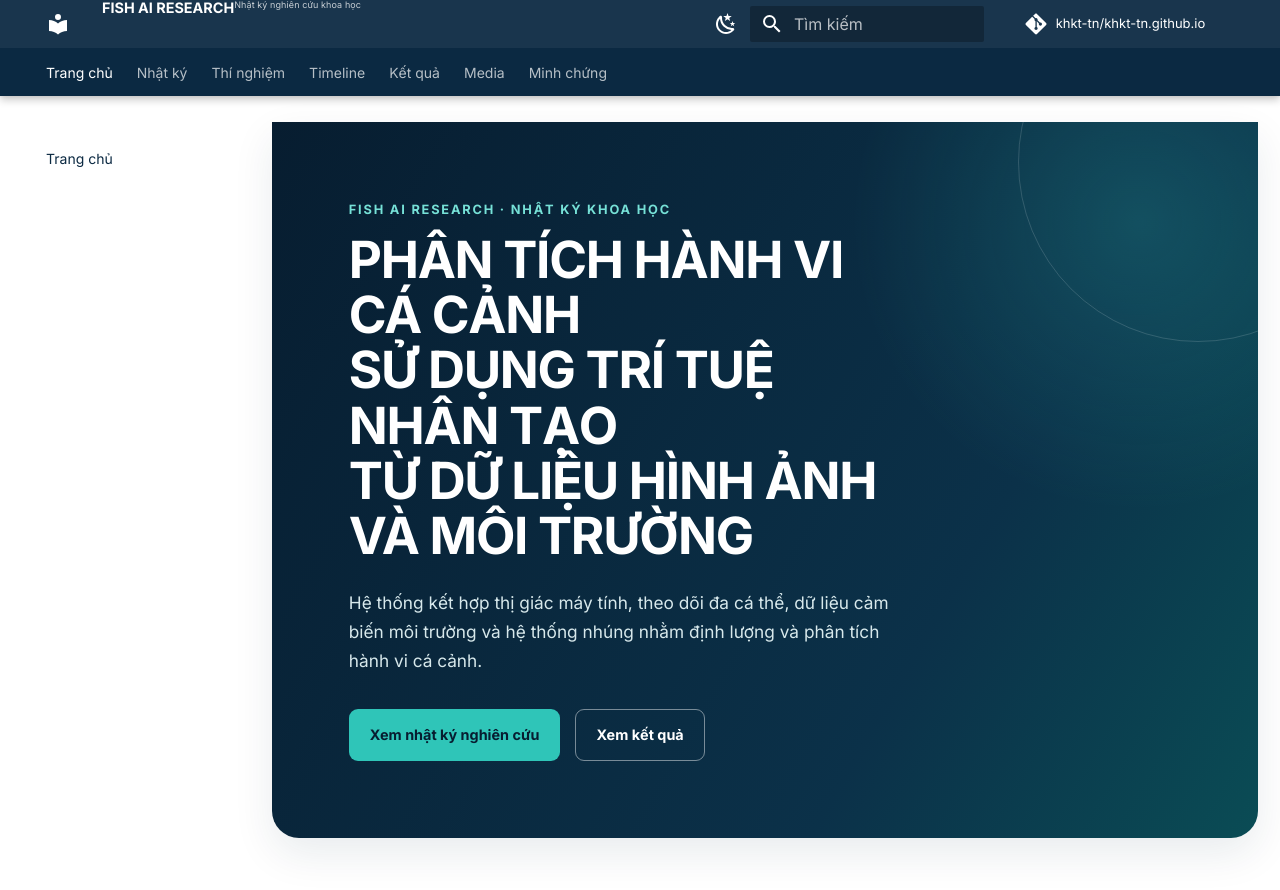
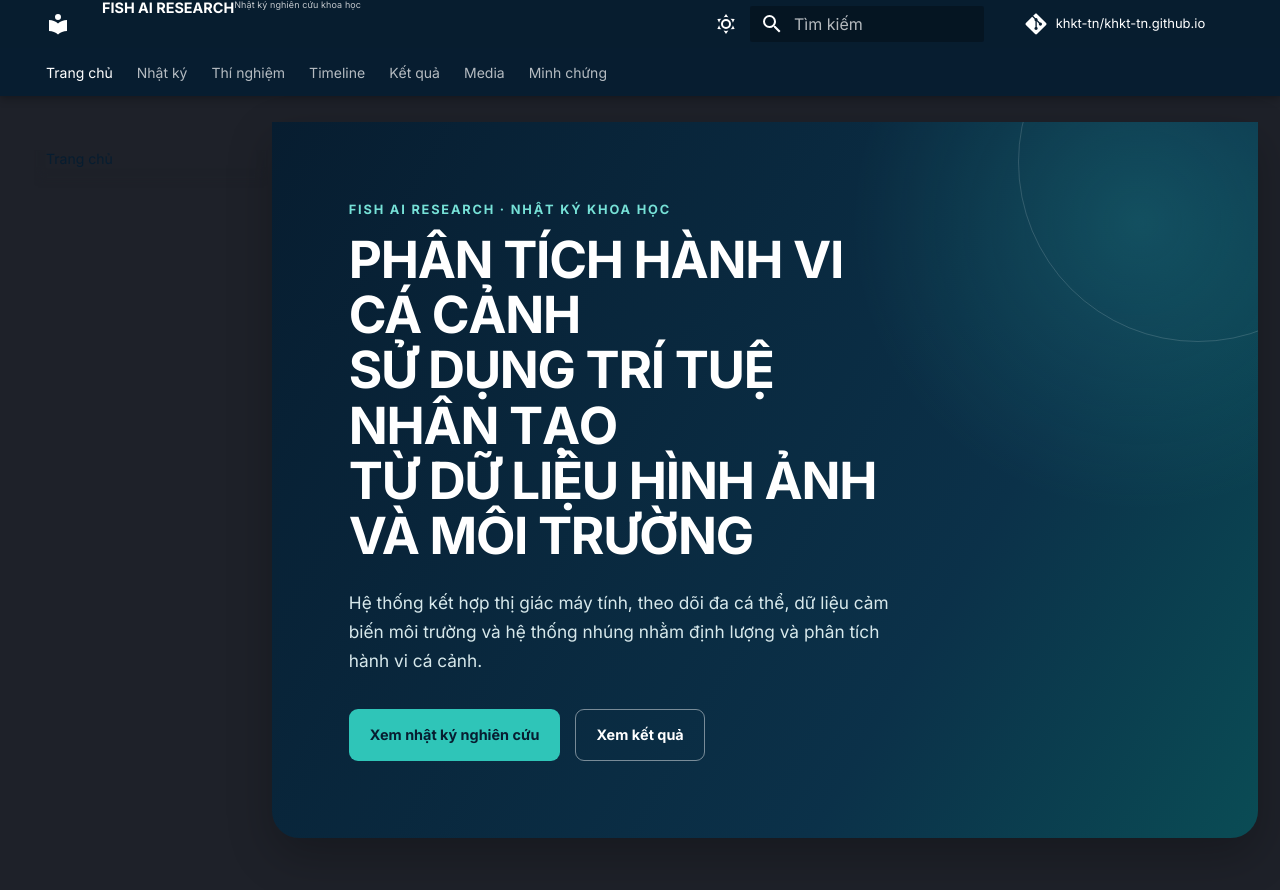
Before and after one commit to khkt-tn/khkt-tn.github.io, an MkDocs documentation site: the page built from docs/index.md, in a window 1280 px wide and 900 px high. Shown: the top 890 px of the window. Built offline with MkDocs 1.6.1 and Material for MkDocs 9.7.7, drawn with Linux system fonts in a browser that asks for light colours; comment, search, counter and statistics services are not loaded.

Commit message:
style: use dark theme by default

```diff
--- a/mkdocs.yml
+++ b/mkdocs.yml
@@ -5,6 +5,7 @@ site_url: https://khkt-tn.github.io/
 repo_url: https://github.com/khkt-tn/khkt-tn.github.io
 repo_name: khkt-tn/khkt-tn.github.io
 edit_uri: ""
+
 copyright: >-
   Fish AI Research · THPT Chuyên Thái Nguyên<br>
   Nhật ký được xây dựng từ bằng chứng thực nghiệm và lịch sử phiên bản.
@@ -12,24 +13,26 @@ copyright: >-
 theme:
   name: material
   language: vi
+
   palette:
-    - media: "(prefers-color-scheme: light)"
-      scheme: default
+    - scheme: slate
+      primary: custom
+      accent: custom
+      toggle:
+        icon: material/weather-sunny
+        name: Chuyển sang nền sáng
+
+    - scheme: default
       primary: custom
       accent: custom
       toggle:
         icon: material/weather-night
         name: Chuyển sang nền tối
-    - media: "(prefers-color-scheme: dark)"
-      scheme: slate
-      primary: custom
-      accent: custom
-      toggle:
-        icon: material/weather-sunny
-        name: Chuyển sang nền sáng
+
   font:
     text: Inter
     code: JetBrains Mono
+
   features:
     - navigation.sections
     - navigation.tabs
@@ -45,6 +48,7 @@ theme:
 
 nav:
   - Trang chủ: index.md
+
   - Nhật ký:
       - Tổng quan: journal/index.md
       - J01 · Thu nhận dữ liệu: journal/J01_data_acquisition.md
@@ -63,10 +67,12 @@ nav:
       - J14 · Poster và demo: journal/J14_poster_and_demo.md
       - J15 · Chuẩn bị phản biện: journal/J15_defense_preparation.md
       - J16 · Lưu trữ dự án: journal/J16_final_project_archive.md
+
   - Thí nghiệm: experiments.md
   - Timeline: timeline.md
   - Kết quả: results.md
   - Media: media.md
+
   - Minh chứng:
       - Tổng quan: evidence.md
       - Dự án: project.md
@@ -83,15 +89,20 @@ markdown_extensions:
   - attr_list
   - md_in_html
   - tables
+
   - toc:
       permalink: true
       toc_depth: 3
+
   - pymdownx.details
+
   - pymdownx.highlight:
       anchor_linenums: true
+
   - pymdownx.inlinehilite
   - pymdownx.snippets
   - pymdownx.superfences
+
   - pymdownx.tabbed:
       alternate_style: true
 
```
